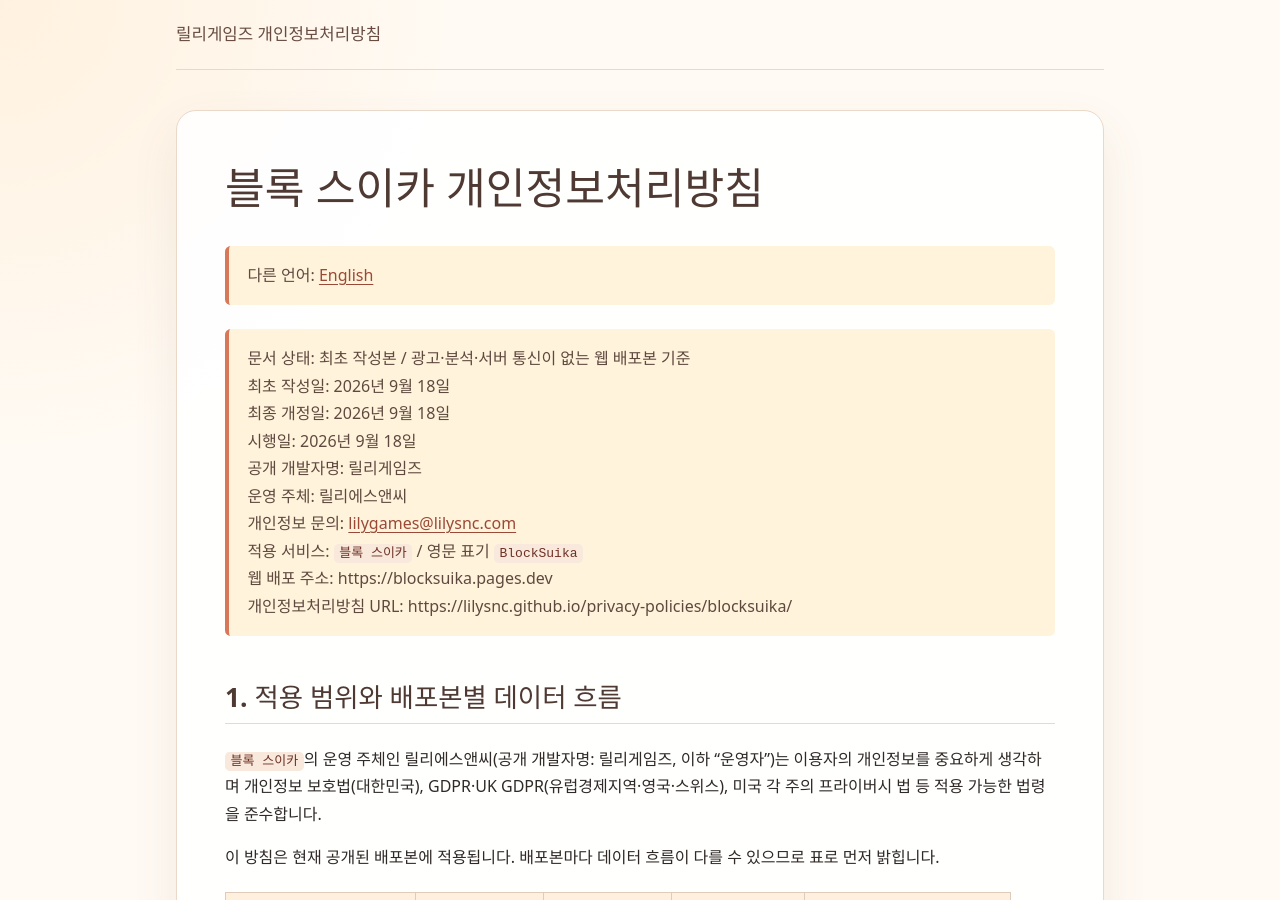
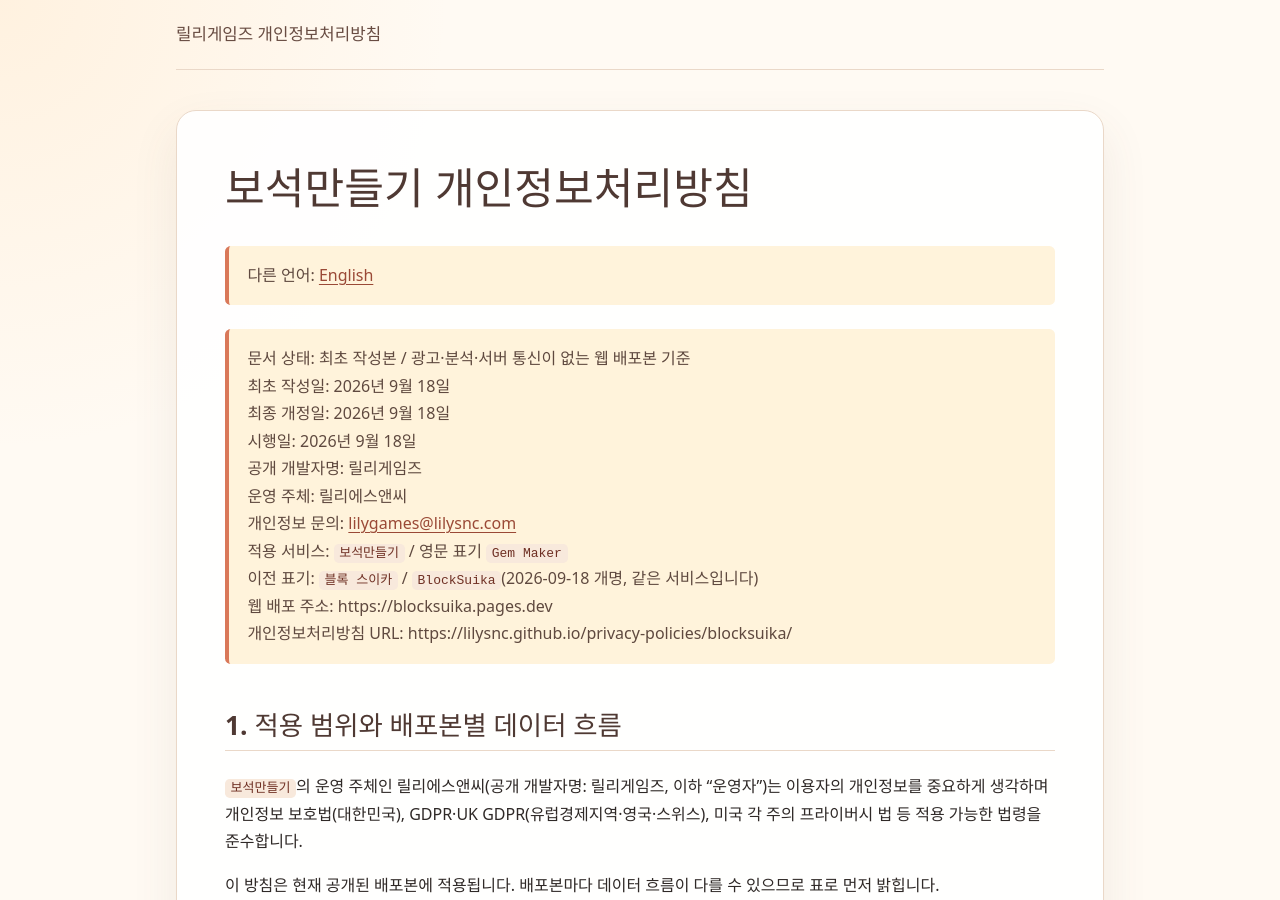
Before and after one commit to lilysnc/privacy-policies, a Jekyll site: the page built from blocksuika/index.md, in a window 1280 px wide and 900 px high. Built offline with Jekyll 4.4.1, drawn with Linux system fonts in a browser that asks for light colours; some of the changed text lies outside the part shown.

Commit message:
blocksuika: rename covered service to 보석만들기 / Gem Maker (same URLs and data flows)

```diff
--- a/blocksuika/index.md
+++ b/blocksuika/index.md
@@ -1,11 +1,11 @@
 ---
 layout: default
-title: 블록 스이카 개인정보처리방침
-description: 블록 스이카(BlockSuika)의 기기 저장, 광고·분석 현황, 제3자 처리와 이용자 권리를 안내합니다.
+title: 보석만들기 개인정보처리방침
+description: 보석만들기(Gem Maker)의 기기 저장, 광고·분석 현황, 제3자 처리와 이용자 권리를 안내합니다.
 permalink: /blocksuika/
 ---
 
-# 블록 스이카 개인정보처리방침
+# 보석만들기 개인정보처리방침
 
 > 다른 언어: [English](en/)
 
@@ -16,13 +16,14 @@ permalink: /blocksuika/
 > 공개 개발자명: 릴리게임즈<br>
 > 운영 주체: 릴리에스앤씨<br>
 > 개인정보 문의: [lilygames@lilysnc.com](mailto:lilygames@lilysnc.com)<br>
-> 적용 서비스: `블록 스이카` / 영문 표기 `BlockSuika`<br>
+> 적용 서비스: `보석만들기` / 영문 표기 `Gem Maker`<br>
+> 이전 표기: `블록 스이카` / `BlockSuika`(2026-09-18 개명, 같은 서비스입니다)<br>
 > 웹 배포 주소: https://blocksuika.pages.dev<br>
 > 개인정보처리방침 URL: https://lilysnc.github.io/privacy-policies/blocksuika/
 
 ## 1. 적용 범위와 배포본별 데이터 흐름
 
-`블록 스이카`의 운영 주체인 릴리에스앤씨(공개 개발자명: 릴리게임즈, 이하 “운영자”)는 이용자의 개인정보를 중요하게 생각하며 개인정보 보호법(대한민국), GDPR·UK GDPR(유럽경제지역·영국·스위스), 미국 각 주의 프라이버시 법 등 적용 가능한 법령을 준수합니다.
+`보석만들기`의 운영 주체인 릴리에스앤씨(공개 개발자명: 릴리게임즈, 이하 “운영자”)는 이용자의 개인정보를 중요하게 생각하며 개인정보 보호법(대한민국), GDPR·UK GDPR(유럽경제지역·영국·스위스), 미국 각 주의 프라이버시 법 등 적용 가능한 법령을 준수합니다.
 
 이 방침은 현재 공개된 배포본에 적용됩니다. **배포본마다 데이터 흐름이 다를 수 있으므로** 표로 먼저 밝힙니다.
 
@@ -183,4 +184,5 @@ Cloudflare, GitHub, Google이 처리하는 정보는 **미국을 포함한 각
 
 ## 변경 이력
 
+- 2026년 9월 18일: 서비스 표기명을 `블록 스이카`에서 `보석만들기`(영문 `Gem Maker`)로 변경한 사실을 반영했습니다. 처리하는 정보와 데이터 흐름은 바뀌지 않았고 URL도 같습니다(정정이므로 즉시 시행).
 - 2026년 9월 18일: 광고·분석·서버 통신이 없는 웹 배포본 기준으로 최초 작성 및 GitHub Pages 공개. 기기 저장 항목(게임 진행, 골드코인·아이템, 일일 보상 기록, 음량·언어 설정), 호스팅 사업자의 접속 로그, 이용자 권리와 삭제 방법을 반영했습니다. 영문판을 함께 게시했습니다.
```
Also changed, not shown: blocksuika/en/index.md (+7 -5 lines).
